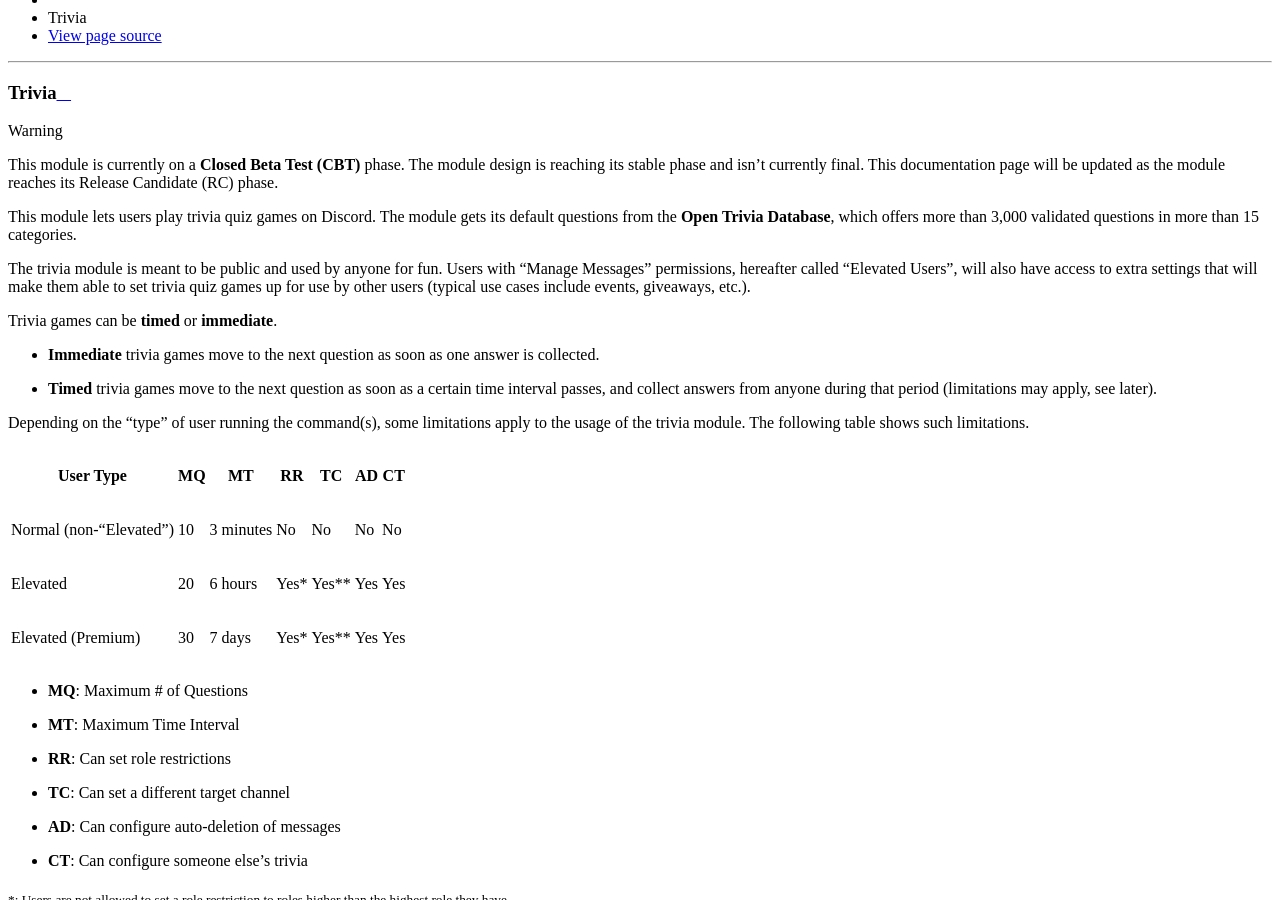
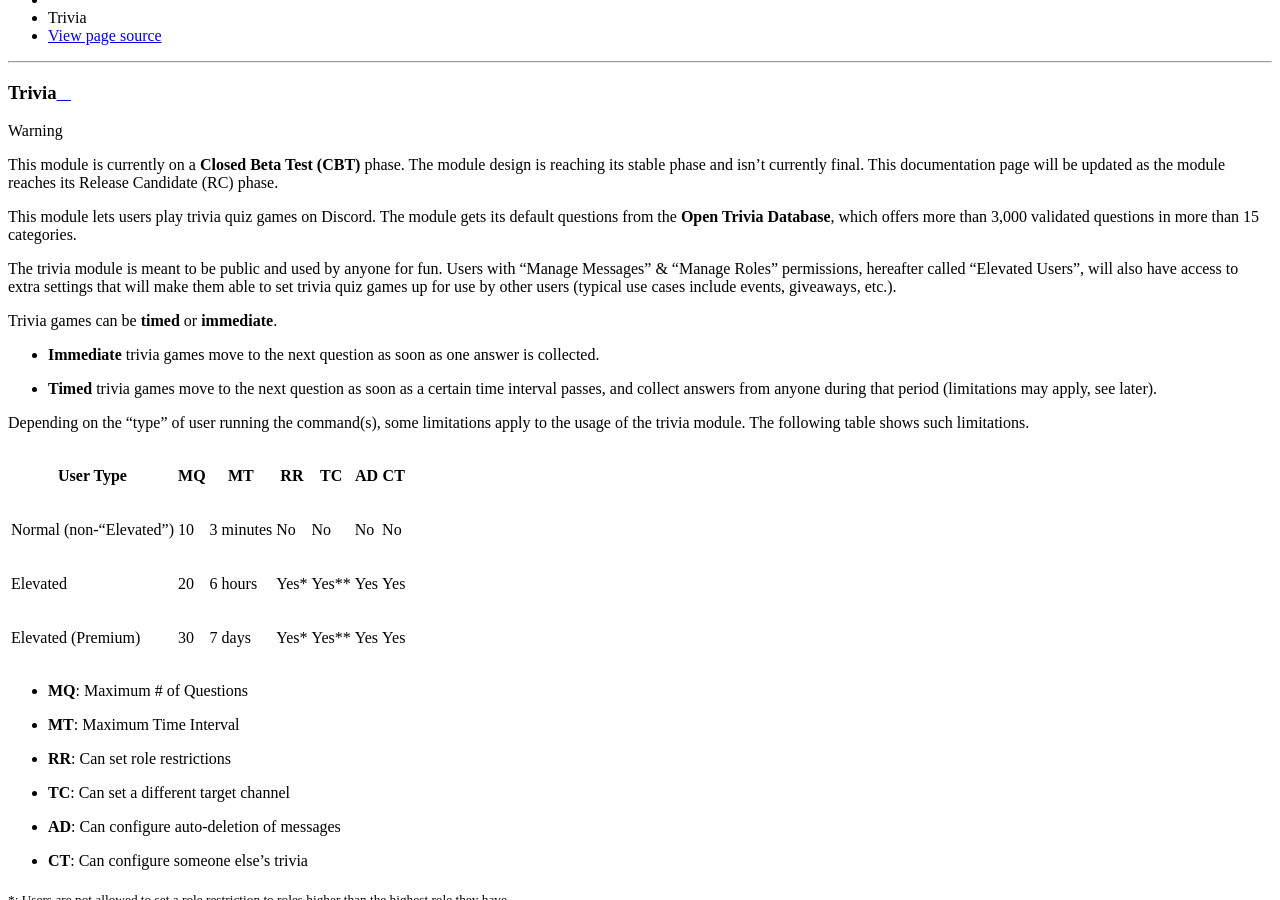
Before and after one commit to cycloptux/GiselleBot-Documentation, a Sphinx documentation site: the page built from docs/source/modules/trivia.rst, in a window 1280 px wide and 900 px high, scrolled down 1882 px. Built offline with Sphinx 7.4.7 and the Read the Docs theme 2.0.0, drawn with Linux system fonts in a browser that asks for light colours; some of the changed text lies outside the part shown.

Commit message:
Updated elevated users definition.

```diff
--- a/docs/source/modules/trivia.rst
+++ b/docs/source/modules/trivia.rst
@@ -7,7 +7,7 @@ Trivia
 
 This module lets users play trivia quiz games on Discord. The module gets its default questions from the **Open Trivia Database**, which offers more than 3,000 validated questions in more than 15 categories.
 
-The trivia module is meant to be public and used by anyone for fun. Users with "Manage Messages" permissions, hereafter called "Elevated Users", will also have access to extra settings that will make them able to set trivia quiz games up for use by other users (typical use cases include events, giveaways, etc.).
+The trivia module is meant to be public and used by anyone for fun. Users with "Manage Messages" & "Manage Roles" permissions, hereafter called "Elevated Users", will also have access to extra settings that will make them able to set trivia quiz games up for use by other users (typical use cases include events, giveaways, etc.).
 
 Trivia games can be **timed** or **immediate**.
 
@@ -310,7 +310,7 @@ If the ID is omitted, the command will attempt to pause the trivia game in the c
 
 Permissions Needed
 ^^^^^^^^^^^^^^^^^^
-| **User**: Manage Messages
+| **User**: Manage Messages, Manage Roles
 
 Examples
 ^^^^^^^^
@@ -340,7 +340,7 @@ If the ID is omitted, the command will attempt to resume the paused trivia game
 
 Permissions Needed
 ^^^^^^^^^^^^^^^^^^
-| **User**: Manage Messages
+| **User**: Manage Messages, Manage Roles
 
 Examples
 ^^^^^^^^
@@ -372,7 +372,7 @@ If the ID is omitted, the command will attempt to delete the paused trivia game
 
 Permissions Needed
 ^^^^^^^^^^^^^^^^^^
-| **User**: Manage Messages
+| **User**: Manage Messages, Manage Roles
 
 Examples
 ^^^^^^^^
```
